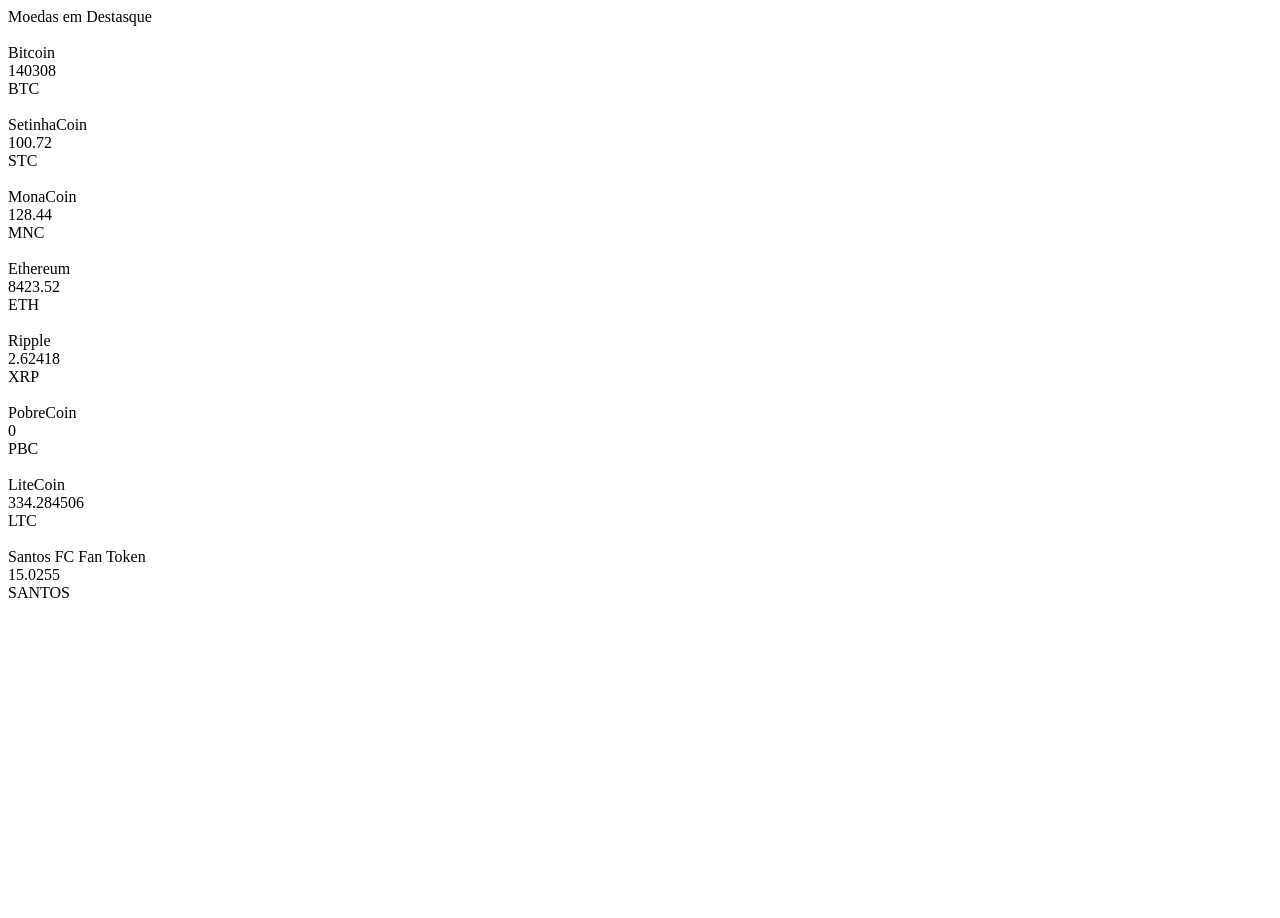
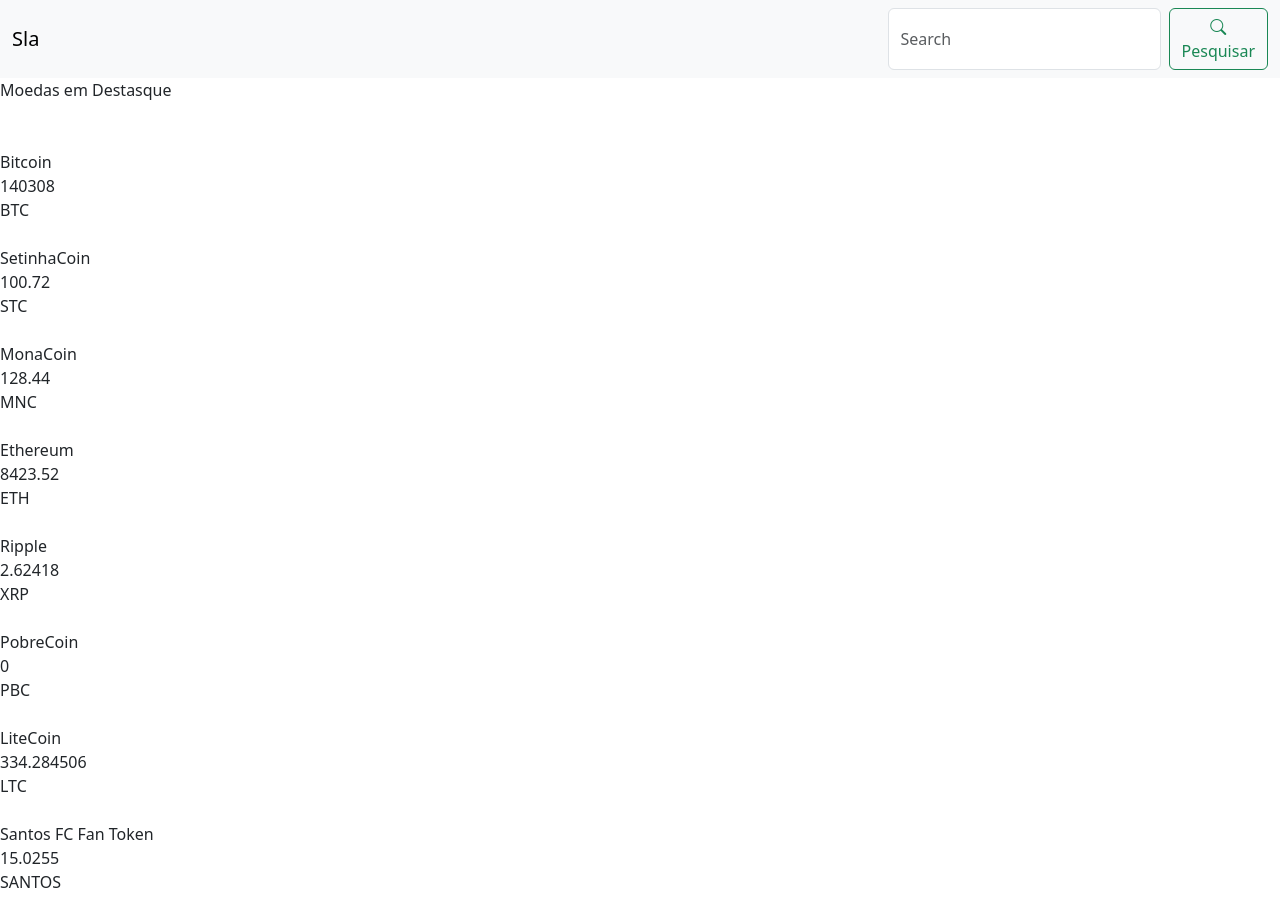
Before and after one commit to Mortinkkkkkkkk/ProjetoBank, a PHP site: page /moedas.php in a window 1280 px wide. Before the commit the page ends 598 px from the top, so only its background shows below. Run offline with PHP 8.4, Linux system fonts and the light colour scheme; data comes from the database, SQL or seed files in the repository; data that the repository does not hold is empty.

Commit message:
alterações basicas no moedas

```diff
--- a/site/moedas.php
+++ b/site/moedas.php
@@ -8,12 +8,31 @@
     <meta charset="UTF-8">
     <meta name="viewport" content="width=device-width, initial-scale=1.0">
     <title>Document</title>
+    <link href="https://cdn.jsdelivr.net/npm/bootstrap@5.3.0/dist/css/bootstrap.min.css" rel="stylesheet" integrity="sha384-9ndCyUaIbzAi2FUVXJi0CjmCapSmO7SnpJef0486qhLnuZ2cdeRhO02iuK6FUUVM" crossorigin="anonymous">
+    <link rel="stylesheet" href="https://cdn.jsdelivr.net/npm/bootstrap-icons@1.11.1/font/bootstrap-icons.css">
+
 </head>
 <body>
+    <nav class="navbar bg-body-tertiary">
+    <div class="container-fluid">
+        <a class="navbar-brand">Sla</a>
+        <form class="d-flex" role="search">
+            <input class="form-control me-2" type="search" placeholder="Search" aria-label="Search">
+            <button class="btn btn-outline-success" type="submit"><i class="bi bi-search"></i>Pesquisar</button>
+
+        </form>
+    </div>
+    </nav>
 
 
 
-Moedas em Destasque <br> <br>
+    <div>
+        Moedas em Destasque
+    </div>
+    <br> <br>
+
+
+<div>
 <?php
         $sql = "SELECT * FROM tb_moeda";
         $resultado = mysqli_query($conexao,$sql);
@@ -37,5 +56,9 @@
             }
         }
     ?>
+    </div>
+
+<script src="https://cdn.jsdelivr.net/npm/bootstrap@5.3.0/dist/js/bootstrap.bundle.min.js" integrity="sha384-geWF76RCwLtnZ8qwWowPQNguL3RmwHVBC9FhGdlKrxdiJJigb/j/68SIy3Te4Bkz" crossorigin="anonymous"></script>
+
 </body>
 </html>
```
